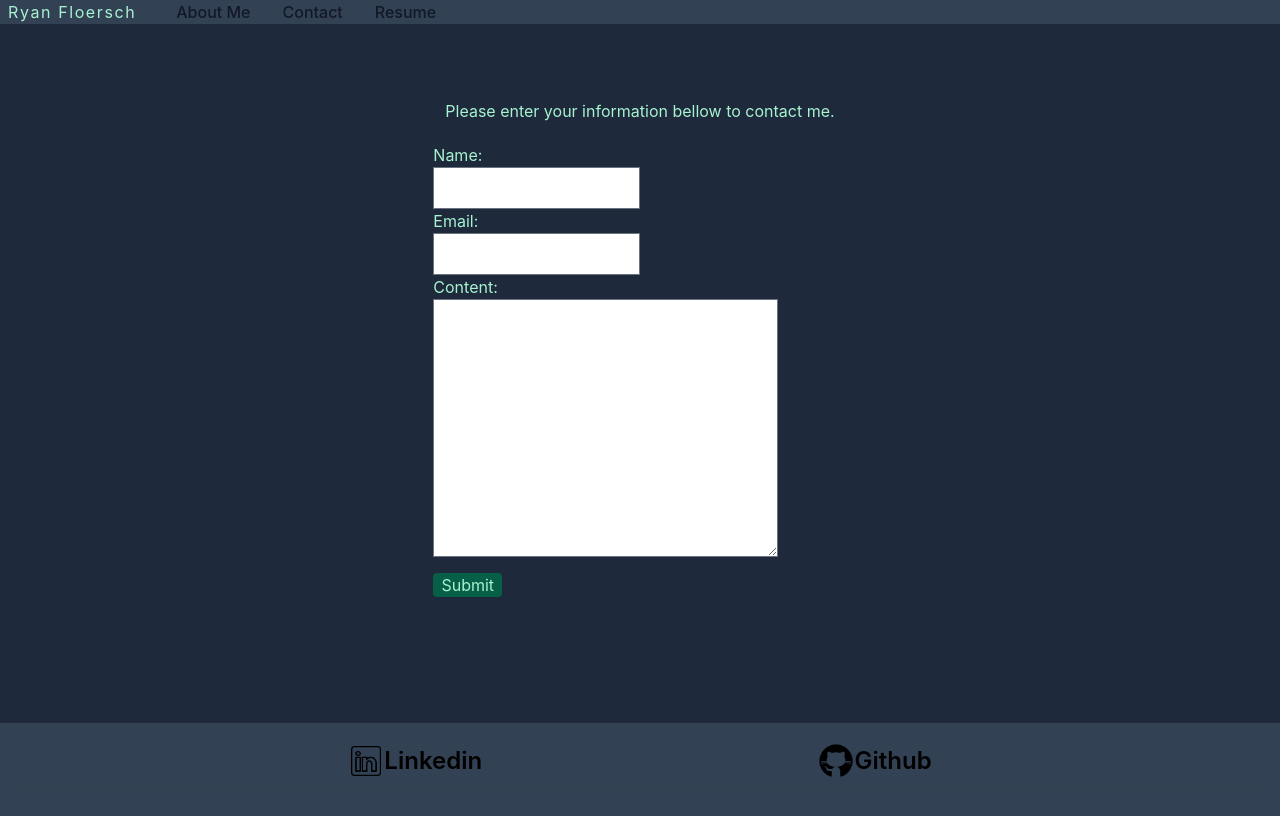
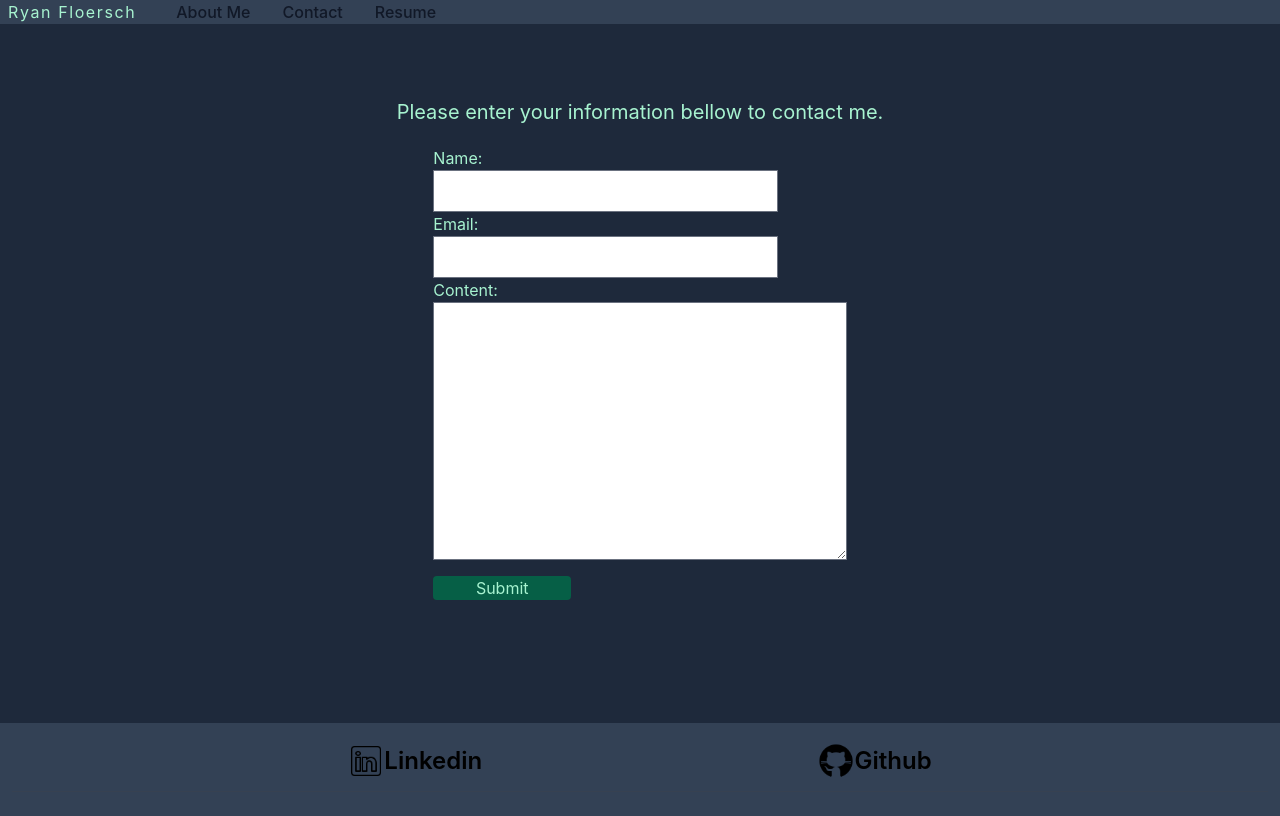
Before and after one commit to RyanmFloersch/portfolio, a React (Create React App) app in the folder client/: page /contact in a window 1280 px wide. Shown: the top 816 px of the page. Built offline with nearby package versions, Linux system fonts and the light colour scheme.

Commit message:
Fixed the resizing of the contacts page so that it transitions nicer whent he width decreases.

```diff
--- a/client/src/pages/Contact.js
+++ b/client/src/pages/Contact.js
@@ -1,23 +1,26 @@
 import {useState, useEffect} from 'react';
 import axios from 'axios';
+
+import "flowbite"
 
 function Contact(props) {
 
     return (
         <main className='flex flex-col px-5 w-full my-auto text-emerald-200 items-center'>
-                <p className='my-5'>Please enter your information bellow to contact me.</p>
-                <form action="name " className='flex flex-col xl:w-1/3 lg:w-2/3 w-1/3 left-auto      mx-auto'>
+                <p className='my-5 text-xl'>Please enter your information bellow to contact me.</p>
+                <form action="name " className='flex flex-col 2xl:w-2/6 xl:w-2/6 lg:w-2/6 md:w-3/6 sm:w-4/6 w-full '>
                     <label  htmlFor="" className='' >Name: </label>
-                    <input className='xl:w-3/6 lg:w-3/6 md:w-2/6 w-5/6' type="text" />
+                    <input className=' w-5/6' type="text" />
                     <label htmlFor="">Email: </label>
-                    <input className=' xl:w-3/6 lg:w-3/6 md:w-2/6 w-5/6' type="email" />
+                    <input className=' w-5/6' type="email" />
                     <label  htmlFor="">Content: </label>
-                    <textarea className='xl:w-5/6 lg:w-5/6 md:w-3/6 w-full' name="" id="" cols="30" rows="10"></textarea>
+                    <textarea className=' w-full' name="" id="" cols="30" rows="10"></textarea>
 
-                    <button className='rounded bg-emerald-800 xl:w-1/6 lg:w-1/6 my-4 lg:w-full md:w-1/6'>Submit</button>
+                    <button className='rounded bg-emerald-800 xl:w-2/6 lg:w-2/6  md:w-1/6 w-2/6 my-4 '>Submit</button>
                 </form>
 
         </main>
+
     )
 
 }
```
